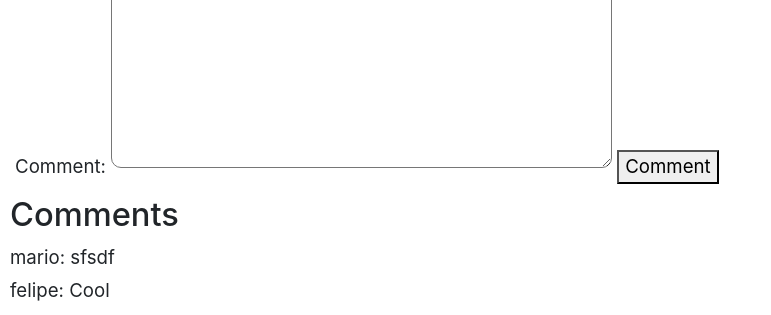
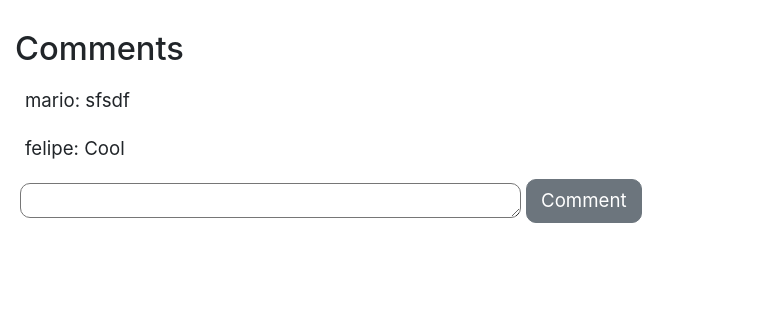
Before and after one commit to FelipeIshara/Commerce, a Django app: page /listing/1 in a window 1280 px wide. Shown: the part 626-941 px from the top of the page, without its empty margins (0-771 px from the left). After the commit the page ends 849 px from the top, so only its background shows below. Run offline with Django 3.2, Linux system fonts and the light colour scheme; a user stored in the database is signed in; data comes from the database, SQL or seed files in the repository; both versions use the stored data as it was after the commit; some libraries are stand-ins or nearby versions.

Commit message:
listing page and bug fix for annonimous

```diff
--- a/commerce/auctions/forms.py
+++ b/commerce/auctions/forms.py
@@ -6,14 +6,12 @@ class CreateListingForm(forms.Form):
     category = forms.CharField(required=False, max_length=64, label="Category:")
     url_image = forms.URLField(label="Image(URL):", required=False)
     description = forms.CharField(label="Description", widget=forms.Textarea(attrs={
-        "rows": 20,
-        "columns": 100
+        "rows": 10,
     }))
 class PlaceBidForm(forms.Form):
-    bid_value = forms.DecimalField(max_digits=10, decimal_places=2, label="Bid:")
+    bid_value = forms.DecimalField(max_digits=10, decimal_places=2, label="Bid")
 
 class CommentForm(forms.Form):
     comment = forms.CharField(label="Comment", widget=forms.Textarea(attrs={
-        "rows": 10,
-        "columns": 100
+        "rows": 1,
     }))
--- a/commerce/auctions/static/auctions/main.css
+++ b/commerce/auctions/static/auctions/main.css
@@ -88,3 +88,68 @@ ul.categories > li > a:hover{
     grid-column: 2/3;
     background-color: royalblue;
 }
+
+/*Listing Page*/
+.listing-flexbox{
+    display: flex;
+    font-size: 18pt;
+
+}
+
+.listing-image-watchlistbtn{
+    width: 300px;
+    display: flex;
+    flex-direction: column;
+    align-items: center;
+}
+.listing-content{
+    display: flex;
+    flex-direction: column;
+    margin-left: 50px;
+
+}
+
+.bid-box{
+    margin-top: auto;
+}
+
+.bid-form{
+    display: flex;
+    align-items: flex-end;
+}
+
+.bid-form > label {
+    display: none;
+}
+.bid-form > input {
+    text-align: center;
+    border-radius: 10px;
+}
+.bid-btn-box{
+    border-radius: 10px;
+}
+
+.comment-box{
+    margin-top: 50px;
+}
+
+.comment-box-content{
+    display: flex;
+    flex-direction: column;
+}
+
+.comment-form{
+    display: flex;
+    align-items: center;
+}
+
+form.comment-form > label{
+    display: none;
+}
+form.comment-form > textarea{
+    height: 35px;
+}
+form.comment-form > button{
+    border-radius: 10px;
+    margin-left: 5px;
+}
--- a/commerce/auctions/templates/auctions/listing.html
+++ b/commerce/auctions/templates/auctions/listing.html
@@ -2,60 +2,78 @@
 
 {% block body %}
 <h2>{{listing.title}}</h2>
-<h2>{{listing.category}}</h2>
+<div class="listing-flexbox">
     <!--Caso estiver Aberta-->
     {% if listing.active == True %}
-Price: ${{price}}
-Status: Open
-<br>
-        {% if LastBidOwner and LastBidOwner.owner == request.user %}
-Your bid is the last bid
-        {% endif %}
-
-
-        {% if listing.owner == request.user %}
-<form action="{% url 'close' %}" method="POST">
-{% csrf_token %}
-<button type="submit" name="listing_id" value="{{listing.id}}">Close</button>
-</form>
-        {% endif %}
-
-
+    <div class="listing-image-watchlistbtn">
+        <img width=300px class="listing-image" src="{{ listing.url_image }}">
         {% if not already_on_watchlist %}
         <!--Botão de add ou deletar da Watchlist-->
         <form action="{% url 'watchlist' %}" method="POST">
             {% csrf_token %}
-    <button type="submit" name="listing_id" value="{{listing.id}}">Add to Wacthlist</button>
+            <button class="btn btn-primary btn-lg" type="submit" name="listing_id" value="{{listing.id}}">Add to Wacthlist</button>
         </form>
         {% else %}
         <form action="{% url 'watchlist_delete' %}" method="POST">
             {% csrf_token %}
-    <button type="submit" name="listing_id" value="{{listing.id}}">Delete from Wacthlist</button>
+            <button class="btn btn-warning btn-lg" type="submit" name="listing_id" value="{{listing.id}}">Delete from Wacthlist</button>
         </form>
         {% endif %}
+    </div>
+    <div class="listing-content">
+        {% if listing.owner == request.user %}
+        <form action="{% url 'close' %}" method="POST">
+        {% csrf_token %}
+        <button class="btn btn-danger btn-lg" type="submit" name="listing_id" value="{{listing.id}}">Close Listing</button>
+        </form>
+        {% endif %}
+        <div class="description">
+            Description: <BR>
+            {{listing.description}}
+        </div>
+
+        <div class="bid-box">
+            <div class="lastbid">Last Bid: ${{price}}</div>
+            <form action="{% url 'bid' %}" method=POST class="bid-form">
+                {% csrf_token %}
+                {{ PlaceBidForm }}
+                <button class="btn btn-success bid-btn-box" type="submit" name="listing_id" value="{{listing.id}}">Place Bid</button>
+            </form>
+            {% if LastBidOwner and LastBidOwner.owner == request.user %}
+            <div class="alert alert-warning alert-dismissible fade show" role="alert">Your bid is the last bid</div>
+            {% endif %}
+        </div>
+    </div>
+
+</div>
+
+
+
 
 
 <!--Form de lances-->
-<form action="{% url 'bid' %}" method=POST>
-    {% csrf_token %}
-    {{ PlaceBidForm }}
-    <button type="submit" name="listing_id" value="{{listing.id}}">Place Bid</button>
-</form>
+
 
 
 <!--Form Comentário-->
-<form action="{% url 'comment' %}" method=POST>
+<div class="comment-box">
+    <H3>Comments</H3>
+    <div class="comment-box-content">
+
+    {% for comment in comments %}
+    <div class="comments">
+    <div>{{comment.owner}}: {{comment.comment}}</div>
+    </div>
+    {% endfor %}
+    {% if not request.user.is_anonymous %}
+    <form action="{% url 'comment' %}" method=POST class="comment-form">
         {% csrf_token %}
         {{ CommentForm }}
-    <button type="submit" name="listing_id" value="{{listing.id}}">Comment</button>
+        <button class="btn btn-secondary bid-btn-box" type="submit" name="listing_id" value="{{listing.id}}">Comment</button>
     </form>
-
-
-<H3>Comments</H3>
-    {% for comment in comments %}
-<div>{{comment.owner}}: {{comment.comment}}</div>
-    {% endfor %}
-
+    {% endif %}
+    </div>
+</div>
 
 
     <!--Caso estiver Fechada-->
--- a/commerce/auctions/views.py
+++ b/commerce/auctions/views.py
@@ -102,7 +102,10 @@ def create_listing(request):
 
 def listing(request, listing_id):
     listing = Listing.objects.get(pk=listing_id)
-    already_on_watchlist = request.user.profile.watchlist.filter(id=listing_id)
+    if request.user.is_anonymous:
+        already_on_watchlist = False
+    else:
+        already_on_watchlist = request.user.profile.watchlist.filter(id=listing_id)
     bidform = PlaceBidForm()
     commentform = CommentForm()
     #Query the biggest bid, if there is no bids, the price should be the stating one
@@ -155,7 +158,7 @@ def bid(request):
             if bid < biggest_bid.bid_value:
                 return HttpResponse("Your bid must be greater than the last bid")
         bid_inst = Bid(owner = request.user,listing_id = listing, bid_value = bid)
-        listing.save(last_bid= bid)
+
         bid_inst.save()
         return HttpResponseRedirect(reverse("listing", args=(listing_id,)))
 
```
Also changed, not shown: commerce/db.sqlite3. Lines whose indentation alone changed are shown as unchanged.
